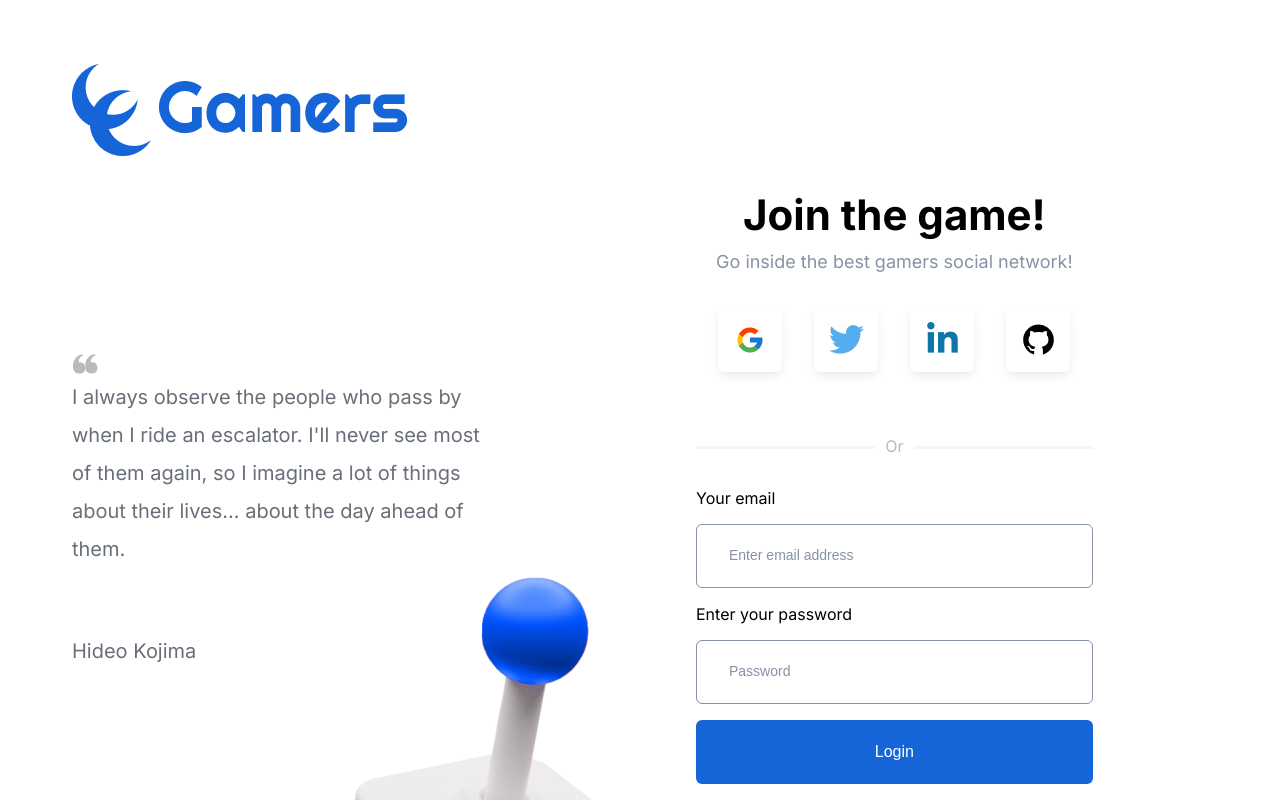
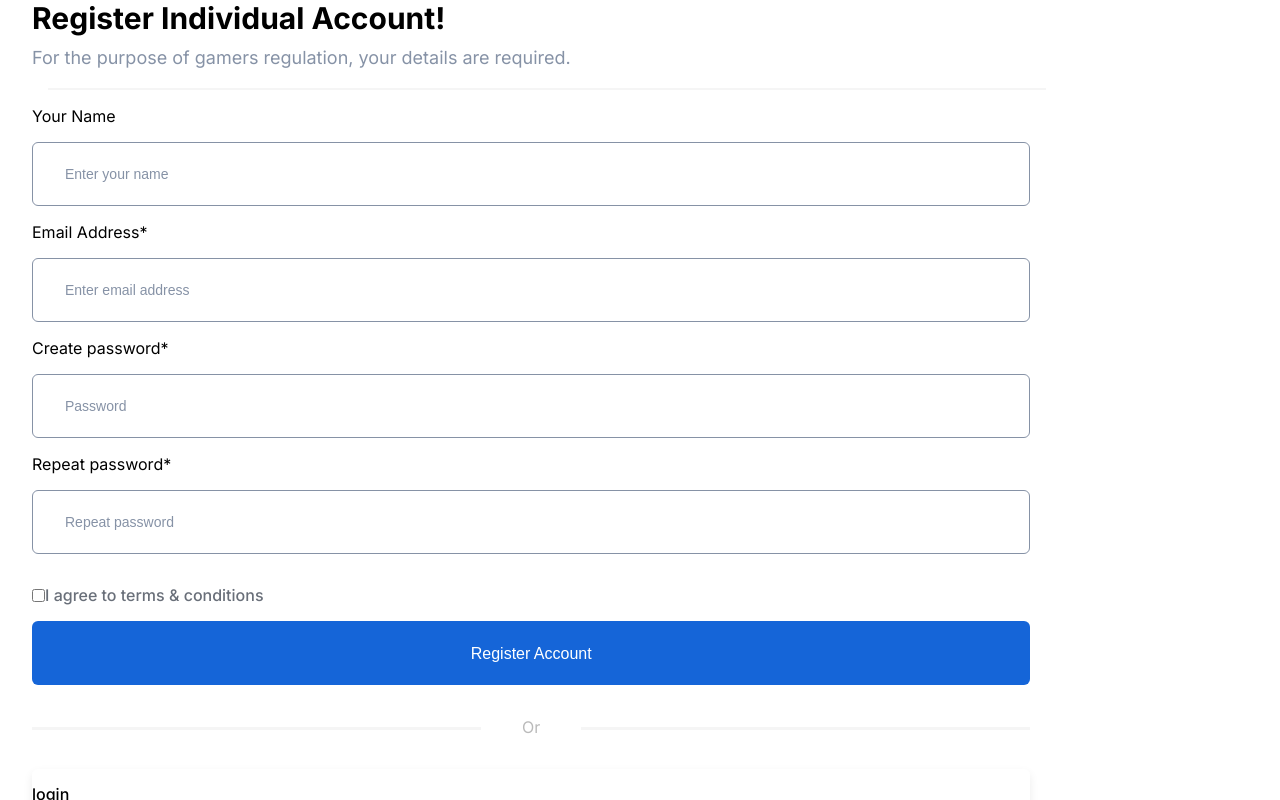
Before and after one commit to bayansamra/React-Form-Task, a React (Create React App) app: page /register in a window 1280 px wide. Shown: the top 800 px of the page. Built offline with nearby package versions, Linux system fonts and the light colour scheme.

Commit message:
add authorized

```diff
--- a/package.json
+++ b/package.json
@@ -6,6 +6,7 @@
     "@testing-library/jest-dom": "^5.16.5",
     "@testing-library/react": "^13.4.0",
     "@testing-library/user-event": "^13.5.0",
+    "axios": "^1.2.2",
     "react": "^18.2.0",
     "react-dom": "^18.2.0",
     "react-router-dom": "^6.6.1",
--- a/src/App.js
+++ b/src/App.js
@@ -2,13 +2,32 @@ import React, { Component } from 'react'
 import {Routes,Route} from 'react-router-dom'
 import {RoutesAll} from './RoutesAll'
 import GameControl from "./components/GameControl/index";
+import RegisterForm from './components/RegisterForm';
+import LoginForm from './components/LoginForm';
+import { Navigate } from 'react-router-dom';
 
 
 class App extends Component {
+
+  state = {
+    isAuthorized: false,
+  };
+
+  componentDidMount() {
+    const token = localStorage.getItem('token');
+    if (token) this.setState({ isAuthorized: true });
+  }
+
+  login = () => this.setState({ isAuthorized: true });
+
+
   render(){
     return(
       <>
         <Routes>
+        <Route path='/login' element={<>{this.state.isAuthorized ? <Navigate to='/GameControl' /> : <LoginForm login={this.login} />}</>} />
+        <Route path='/register' element={<>{this.state.isAuthorized ? <Navigate to='/register' /> : <RegisterForm register={this.register} />}</>} />
+
           <Route path='/*' element={<RoutesAll />} />
           <Route path="/GameControl" element={<GameControl />} />
 
--- a/src/components/LoginForm/index.jsx
+++ b/src/components/LoginForm/index.jsx
@@ -3,16 +3,21 @@ import SocialMedia from '../SocialMedia'
 import HorizentalLine from '../HorizLine'
 import {Link} from 'react-router-dom'
 import { object, string } from 'yup';
+import axios from 'axios';
 import './style.css'
 
 
 const regularExpression = /^(?=.*[0-9])(?=.*[!@#$%^&*])[a-zA-Z0-9!@#$%^&*]{6,16}$/;
+
+
 
 export default class LoginForm extends Component {
 
   state = {
     email:'',
     password:'',
+    isLoading: false,
+    errors: [],
 
   }
 
@@ -28,16 +33,34 @@ export default class LoginForm extends Component {
   }
 
 
-  handleSubmit = (e) =>{
-    e.preventDefault()
+  handleSubmit = async (e) => {
+    e.preventDefault();
 
+    this.setState({ isLoading: true });
     this.schema
-      .validate({email:this.state.email,password:this.state.password}, { abortEarly: false })
-      .then(() => {
-        console.log('valid');
-        this.setState((prevState) => ({ email: '', password: ''}));
+      .validate({ email: this.state.email, password: this.state.password }, { abortEarly: false })
+      .then(async ({ email, password }) => {
+        console.log(email, password);
+        const res = await axios.post('https://react-tt-api.onrender.com/api/users/login', {
+          username: 'user@user.com',
+          password:'user123',
+        });
+
+
+        if (res) {
+          localStorage.setItem('token', res.data.token);
+          localStorage.setItem('username', res.data.username);
+          this.props.login();
+        }
       })
-      .catch((e) => console.log(e.errors));
+      .catch((error) => {
+        if (error.errors) {
+          this.setState({ errors: error.errors });
+        } else {
+          this.setState({ errors: [error.message] });
+        }
+      })
+      .finally(() => this.setState({ isLoading: false }));
   };
 
 
@@ -65,7 +88,7 @@ export default class LoginForm extends Component {
               <input type="password" name='password' value={this.state.password} onChange={this.onChange} placeholder='Password' required/>
           </div>
           <div className='form-submit'>
-              <button type='submit'>Login</button>
+              <button type='submit'>{this.state.isLoading ? 'Loading...' : 'Login'}</button>
           </div>
         </form>
         <div className='form-login-footer'>
--- a/src/components/RegisterForm/index.jsx
+++ b/src/components/RegisterForm/index.jsx
@@ -2,7 +2,8 @@ import React, { Component } from 'react'
 import PasswordStrength from '../PasswordStrength'
 import HorizentalLine from '../HorizLine'
 import { boolean, object, ref, string } from 'yup';
-import {Link,Navigate} from 'react-router-dom'
+import {Link,Navigate} from 'react-router-dom';
+import axios from 'axios';
 
 import './style.css'
 
@@ -19,7 +20,8 @@ export default class RegisterForm extends Component {
     password2:'',
     trems:false,
     passwordStrength:0,
-    goToLogin:false,
+    isLoading: false,
+    errors: [],
 
   }
 
@@ -77,21 +79,37 @@ export default class RegisterForm extends Component {
     this.setState({trems:!this.state.trems})
   }
 
+  handleSubmit = async (e) => {
+    e.preventDefault();
 
-  handleSubmit = (e) =>{
-    e.preventDefault()
+    this.setState({ isLoading: true });
     this.schema
-      .validate({ name:this.state.name,email:this.state.email,password:this.state.password, rePassword: this.state.password, inChecked: true }, { abortEarly: false })
-      .then(() => {
-        console.log('valid');
-        this.setState((prevState) => ({ name: '', email:'', password: ''}));
+      .validate({name:this.state.name, email: this.state.email, password: this.state.password ,password2:this.state.password,trems:true}, { abortEarly: false })
+      .then(async ({ name,email, password }) => {
+        console.log(name,email, password);
+        const res = await axios.post('https://react-tt-api.onrender.com/api/users/signup', {
+          name,
+          username: email,
+          password,
+        });
+
+
+        if (res) {
+          localStorage.setItem('token', res.data.token);
+          localStorage.setItem('username', res.data.username);
+          this.props.login();
+        }
       })
-      .catch((e) => console.log(e.errors));
-      const newUser = {name:this.state.name, email:this.state.email,password:this.state.password}
-      this.props.addUser(newUser);
-      this.setState({name:'',email:'',password:'',password2:'',trems:false,passwordStrength:0})
-      this.props.changePage('login')
+      .catch((error) => {
+        if (error.errors) {
+          this.setState({ errors: error.errors });
+        } else {
+          this.setState({ errors: [error.message] });
+        }
+      })
+      .finally(() => this.setState({ isLoading: false }));
   };
+
 
 
 
@@ -132,7 +150,7 @@ export default class RegisterForm extends Component {
           </div>
 
           <div className='form-submit'>
-            <button type='submit'>Register Account</button>
+            <button type='submit'>{this.state.isLoading ? 'Loading...' : 'Register Account'}</button>
           </div>
 
             <HorizentalLine />
```
Also changed, not shown: 1 other file (tests, documents, lock files or other folders).
